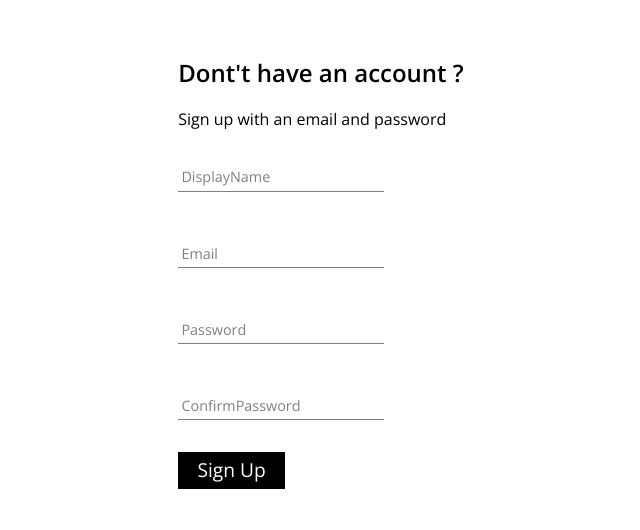
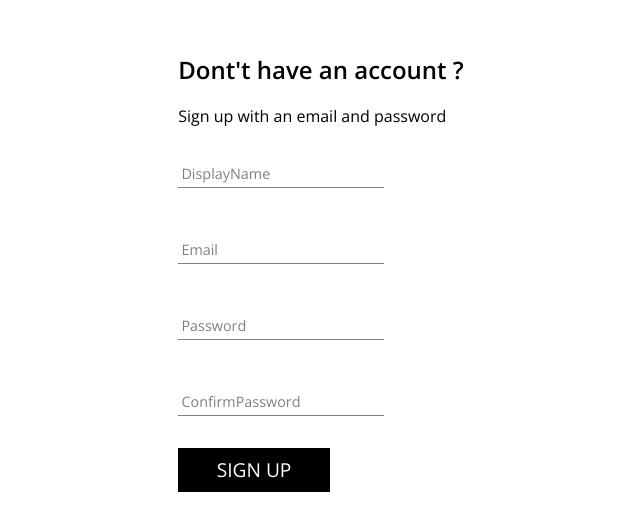
Before and after one commit to hashirn0811/crown-app, a React (Vite) app: page /signup in a window 1280 px wide. Shown: the part 128-658 px from the top of the page, without its empty margins (319-959 px from the left). Built offline with nearby package versions, Linux system fonts and the light colour scheme; no server answers.

Commit message:
fix form input pointer trigger

```diff
--- a/src/components/Button/Button.module.scss
+++ b/src/components/Button/Button.module.scss
@@ -1,11 +1,11 @@
 .button {
-    padding-block: 0.2em;
-    padding-inline: 1em;
+    padding-block: 0.4em;
+    padding-inline: 2em;
     font-size: 1.2rem;
     border: none;
     background-color: black;
     color: #fff;
-
+    text-transform: uppercase;
     &:hover {
         background-color: #fff;
         color: #000;
--- a/src/components/Form/FormInputs.module.scss
+++ b/src/components/Form/FormInputs.module.scss
@@ -13,6 +13,7 @@
 }
 
 .formInput {
+    width: 100%;
     border: none;
     border-bottom: 1px solid grey;
     padding-block: 0.6em;
@@ -30,6 +31,7 @@
     top: 43%;
     transition: top 0.3s, font-size 0.2s;
     margin-left: 0.2rem;
+    pointer-events: none;
 }
 
 .formInput:focus ~ .formLabel {
```
